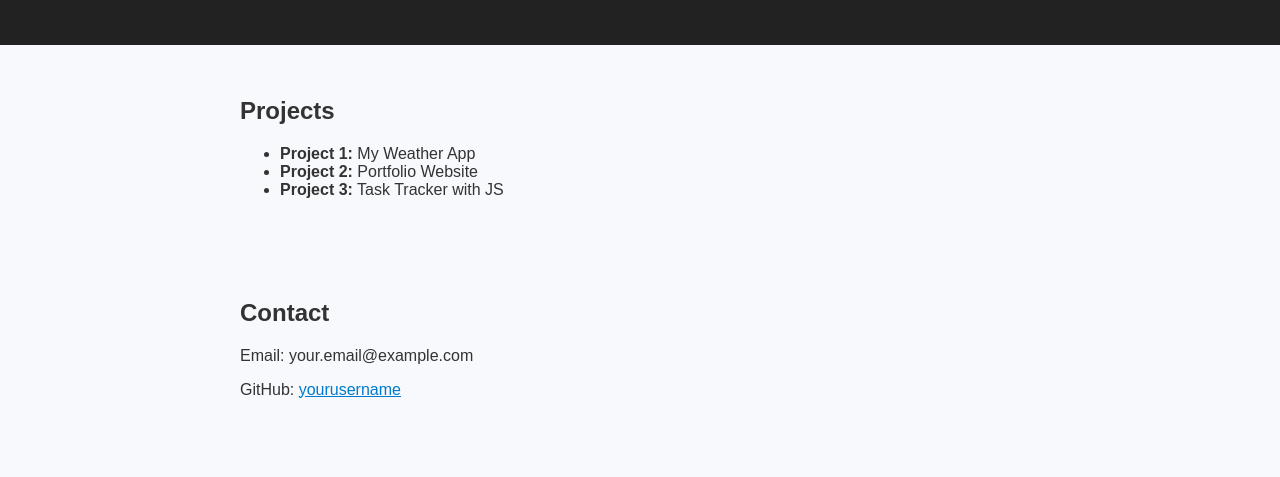
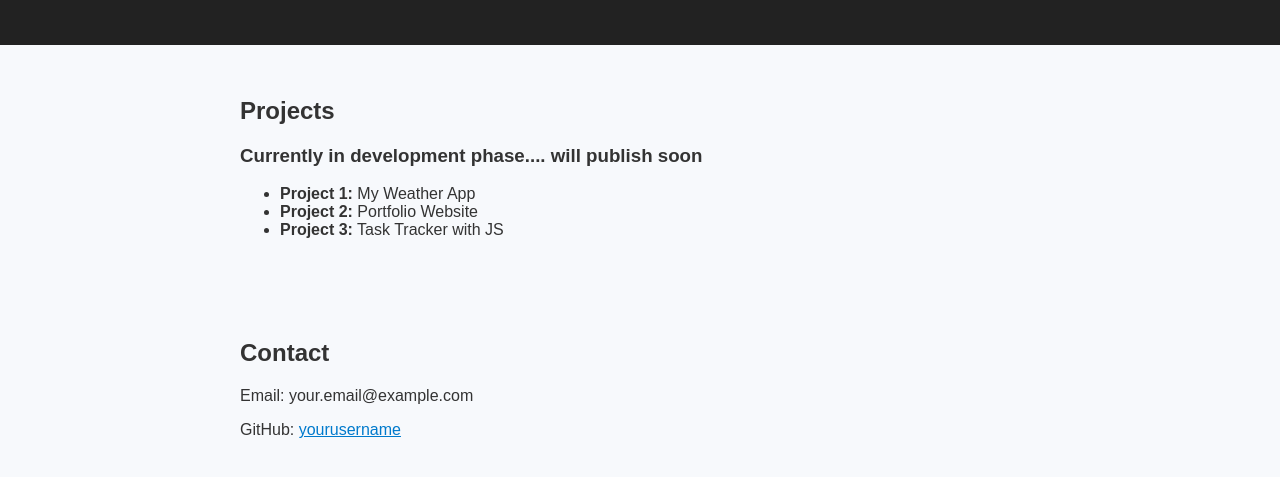
Before and after one commit to Anshuman314/anshuman314.github.io, a plain HTML site: page index.html in a window 1280 px wide. Shown: the part 133-610 px from the top of the page. Drawn offline with Linux system fonts and the light colour scheme.

Commit message:
Update index.html

```diff
--- a/index.html
+++ b/index.html
@@ -14,6 +14,7 @@
 
   <section id="projects">
     <h2>Projects</h2>
+    <h3>Currently in development phase.... will publish soon</h3>
     <ul>
       <li><strong>Project 1:</strong> My Weather App</li>
       <li><strong>Project 2:</strong> Portfolio Website</li>
```
